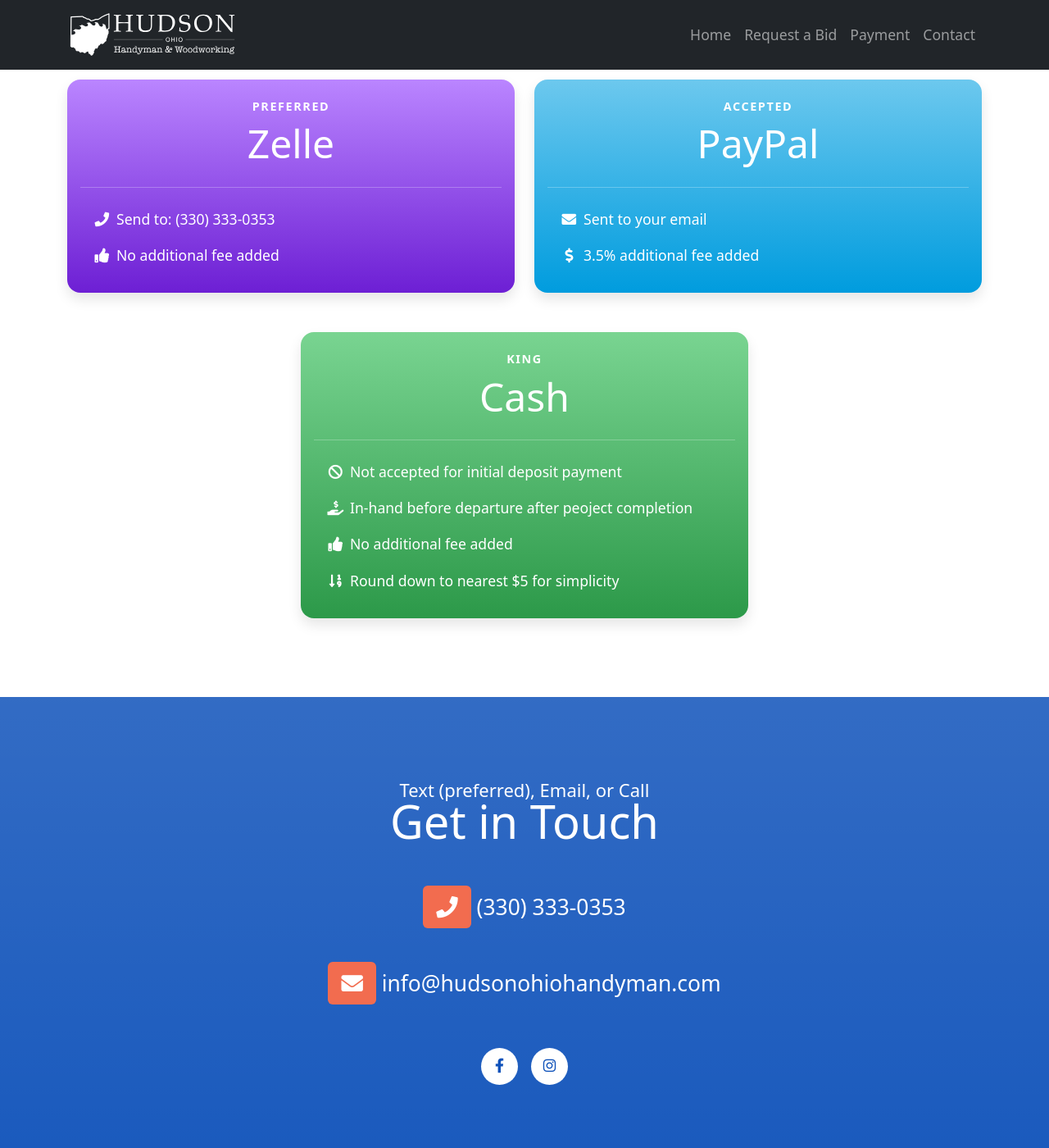
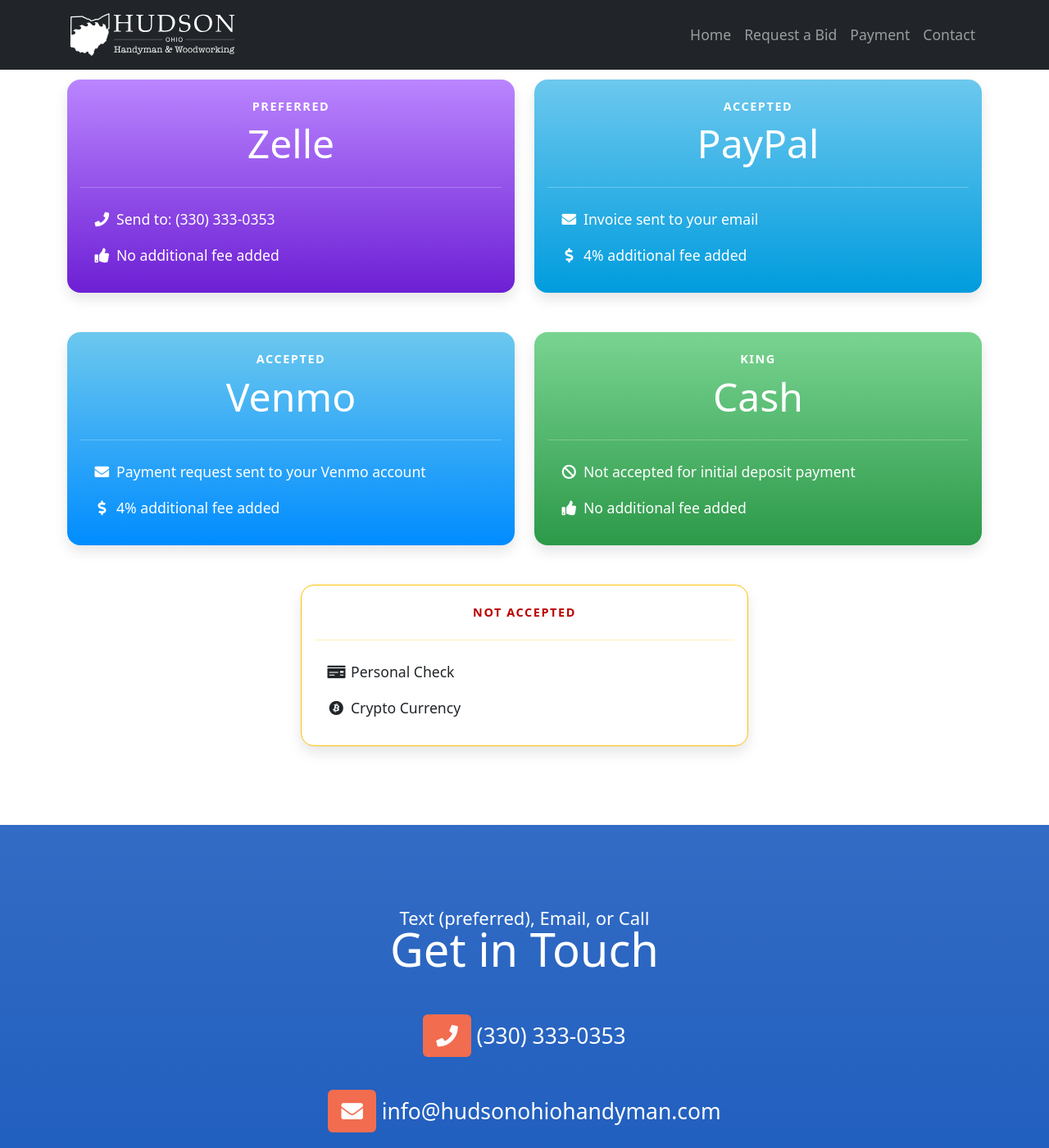
Before and after one commit to ChrisHonniball/hudson-ohio-handyman-and-renovations, a Jekyll site: the page built from _pages/payment.html, in a window 1280 px wide and 1400 px high, scrolled down 541 px. Shown: the whole window at 82% size. Built offline with Jekyll 4.4.1, drawn with Linux system fonts in a browser that asks for light colours.

Commit message:
Added payment

```diff
--- a/_pages/payment.html
+++ b/_pages/payment.html
@@ -41,19 +41,41 @@ header_img: /assets/images/stock/computer.jpg
             <hr />
             <ul class="fa-ul">
               <li>
-                <span class="fa-li"><i class="fas fa-envelope"></i></span>Sent
-                to your email
+                <span class="fa-li"><i class="fas fa-envelope"></i></span
+                >Invoice sent to your email
               </li>
               <li>
-                <span class="fa-li"><i class="fas fa-dollar-sign"></i></span
-                >3.5% additional fee added
+                <span class="fa-li"><i class="fas fa-dollar-sign"></i></span>4%
+                additional fee added
               </li>
             </ul>
           </div>
         </div>
       </div>
 
-      <div class="col-lg-6 offset-lg-3">
+      <div class="col-lg-6">
+        <div class="card mb-5 bg-venmo">
+          <div class="card-body text-white">
+            <h5 class="card-title text-white text-uppercase text-center">
+              Accepted
+            </h5>
+            <h6 class="card-price text-center">Venmo</h6>
+            <hr />
+            <ul class="fa-ul">
+              <li>
+                <span class="fa-li"><i class="fas fa-envelope"></i></span
+                >Payment request sent to your Venmo account
+              </li>
+              <li>
+                <span class="fa-li"><i class="fas fa-dollar-sign"></i></span>4%
+                additional fee added
+              </li>
+            </ul>
+          </div>
+        </div>
+      </div>
+
+      <div class="col-lg-6">
         <div class="card mb-5 bg-money">
           <div class="card-body text-white">
             <h5 class="card-title text-white text-uppercase text-center">
@@ -67,18 +89,29 @@ header_img: /assets/images/stock/computer.jpg
                 accepted for initial deposit payment
               </li>
               <li>
-                <span class="fa-li"
-                  ><i class="fas fa-hand-holding-usd"></i></span
-                >In-hand before departure after peoject completion
-              </li>
-              <li>
                 <span class="fa-li"><i class="fas fa-thumbs-up"></i></span>No
                 additional fee added
               </li>
+            </ul>
+          </div>
+        </div>
+      </div>
+
+      <div class="col-lg-6 offset-lg-3">
+        <div class="card mb-5 border border-warning">
+          <div class="card-body">
+            <h5 class="card-title text-danger text-uppercase text-center">
+              Not Accepted
+            </h5>
+            <hr class="border-warning" />
+            <ul class="fa-ul">
               <li>
-                <span class="fa-li"
-                  ><i class="fas fa-sort-numeric-down"></i></span
-                >Round down to nearest $5 for simplicity
+                <span class="fa-li"><i class="fas fa-money-check"></i></span
+                >Personal Check
+              </li>
+              <li>
+                <span class="fa-li"><i class="fab fa-bitcoin"></i></span>Crypto
+                Currency
               </li>
             </ul>
           </div>
```
Also changed, not shown: src/scss/app.scss (+8 -0 lines), assets/app.css, 1 other file.
